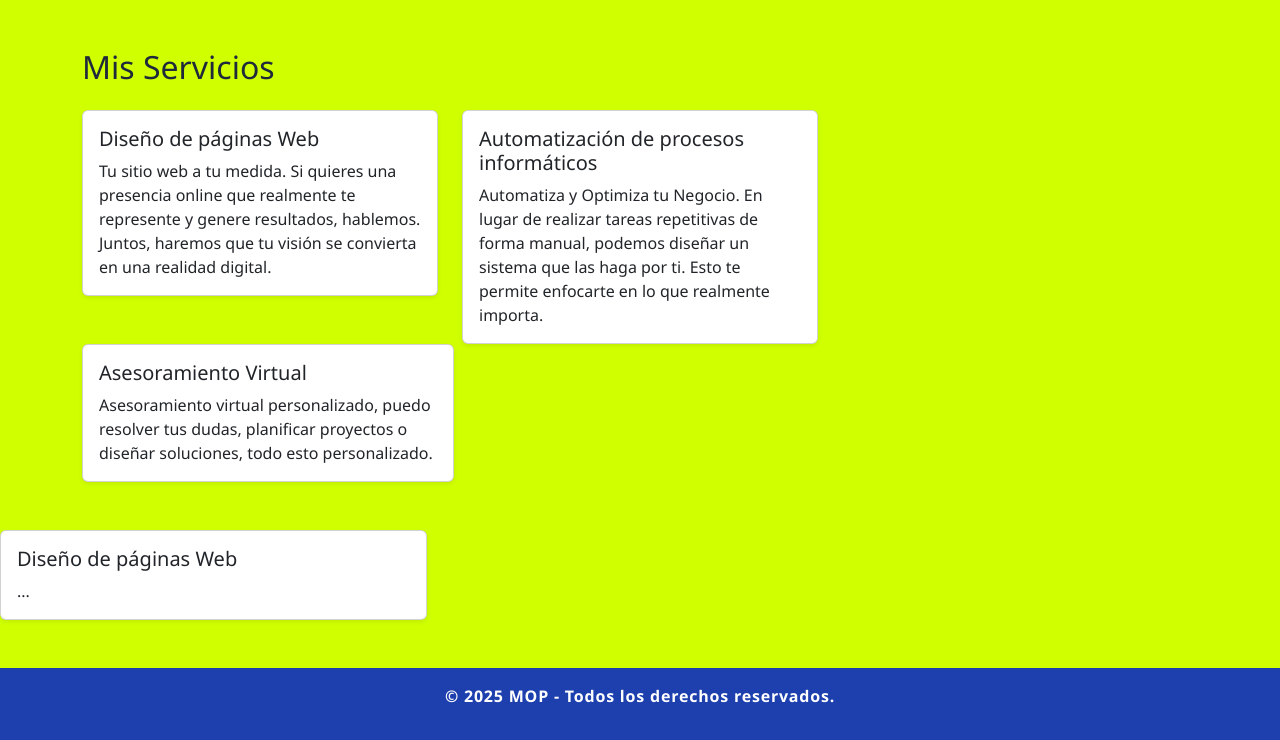
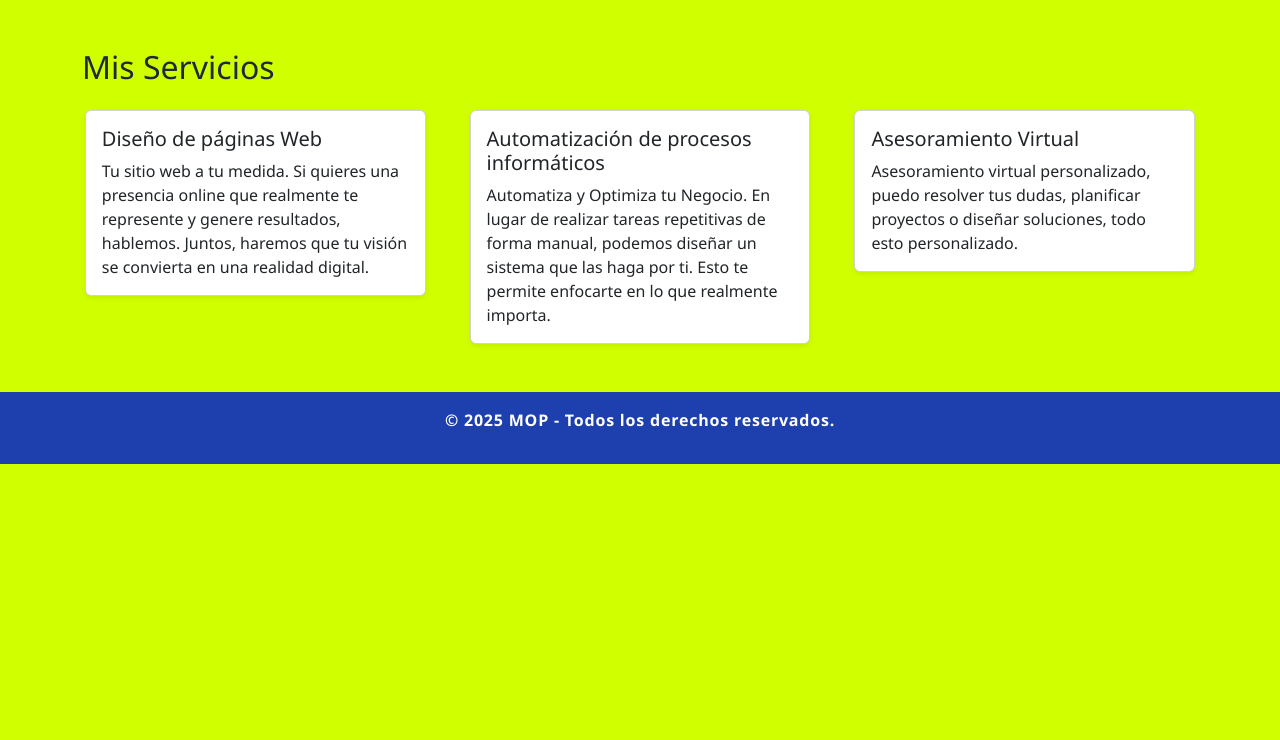
Before and after one commit to prietomarcelo40/webmop, a Flask app: page /servicios in a window 1280 px wide. Shown: the part 62-802 px from the top of the page. After the commit the page ends 526 px from the top, so only its background shows below. Run offline with Flask 3, Linux system fonts and the light colour scheme.

Commit message:
Mejoras en sección servicios y estilo CSS

```diff
--- a/static/css/estilos.css
+++ b/static/css/estilos.css
@@ -230,7 +230,8 @@ nav a:hover {
 .reveal.fade-left.active { transform: translateX(0) scale(1); }
 
 .reveal.fade-right { transform: translateX(24px) scale(0.995); }
-.reveal.fade-right.active { transform: translateX(0) scale(1); }
+.reveal.fade-right.active { transform: translateX(0) scale(1);
+}
 
 /* Reducir animaciones para usuarios que lo pidan */
 @media (prefers-reduced-motion: reduce) {
@@ -241,3 +242,24 @@ nav a:hover {
     opacity: 1 !important;
   }
 }
+
+/* ======== Estilos para sección Servicios ======== */
+.servicios-container {
+  display: flex;
+  flex-wrap: wrap;
+  gap: 20px;
+  justify-content: center;
+}
+
+.servicios-container > .col-md-4 {
+  flex: 1 1 300px;
+  max-width: 32%;
+  box-sizing: border-box;
+}
+
+@media (max-width: 768px) {
+  .servicios-container > .col-md-4 {
+    max-width: 100%;
+    flex: 1 1 100%;
+  }
+}
--- a/templates/contacto.html
+++ b/templates/contacto.html
@@ -8,7 +8,7 @@
 <div class="mt-4">
   <a href="https://wa.me/5491133810134" target="_blank" rel="noopener noreferrer" style="text-decoration:none; display: inline-flex; align-items: center;">
     <img src="https://upload.wikimedia.org/wikipedia/commons/6/6b/WhatsApp.svg" alt="WhatsApp" style="width:32px; height:32px;">
-    <span style="margin-left:8px; font-weight:bold; color:#25D366;">Contactanos por WhatsApp</span>
+    <span style="margin-left:8px; font-weight:bold; color:#25D366;">Contactame por WhatsApp</span>
   </a>
 </div>
 
--- a/templates/servicios.html
+++ b/templates/servicios.html
@@ -4,7 +4,7 @@
 
 {% block content %}
 <h2 class="mb-4">Mis Servicios</h2>
-<div class="row">
+<div class="row servicios-container">
     <div class="col-md-4">
         <div class="card shadow-sm">
             <div class="card-body">
@@ -21,26 +21,13 @@
             </div>
         </div>
     </div>
-</div>
-<!-- Nuevo servicio -->
     <div class="col-md-4">
         <div class="card shadow-sm">
             <div class="card-body">
                 <h5 class="card-title">Asesoramiento Virtual</h5>
-                <p class="card-text">
-                    Asesoramiento virtual personalizado, puedo resolver tus dudas, planificar proyectos o diseñar soluciones, todo esto personalizado.
-                </p>
+                <p class="card-text">Asesoramiento virtual personalizado, puedo resolver tus dudas, planificar proyectos o diseñar soluciones, todo esto personalizado.</p>
             </div>
         </div>
     </div>
 </div>
-<div class="col-md-4 reveal" style="--delay: .05s">
-  <div class="card shadow-sm">
-    <div class="card-body">
-      <h5 class="card-title">Diseño de páginas Web</h5>
-      <p class="card-text">...</p>
-    </div>
-  </div>
-</div>
-
 {% endblock %}
```
